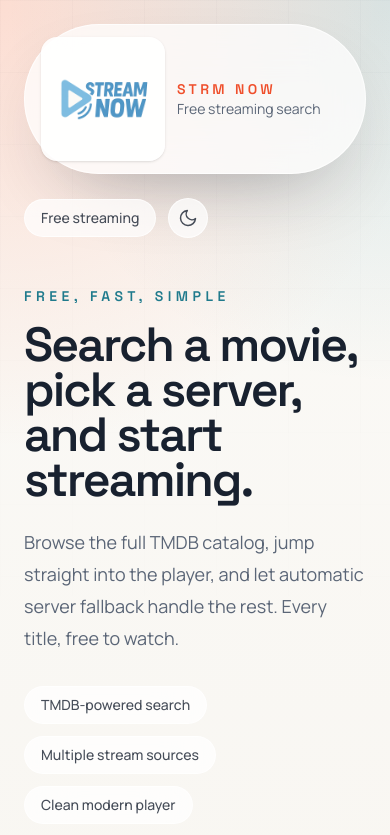
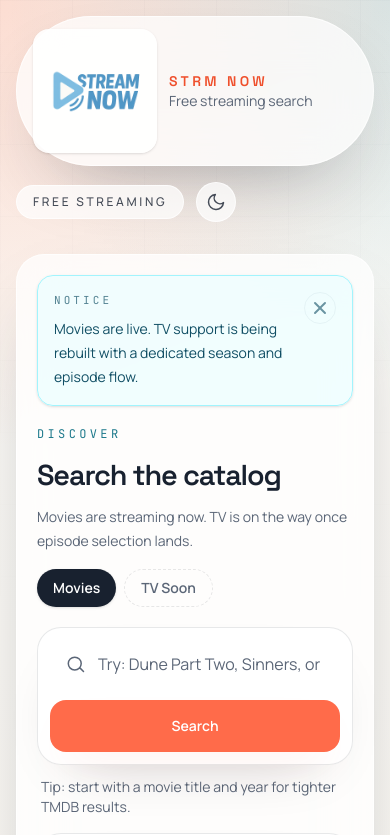
Before and after one commit to justinmaks/strm-next, a Next.js app: page / in a window 390 px wide. Shown: the top 835 px of the page. Built offline with nearby package versions, Linux system fonts and the light colour scheme.

Commit message:
mobile-nginx

```diff
--- a/app/components/MediaResults.tsx
+++ b/app/components/MediaResults.tsx
@@ -34,16 +34,16 @@ export const MediaResults: React.FC<MediaResultsProps> = ({
 
   if (isLoading) {
     return (
-      <div className="grid grid-cols-1 gap-5 sm:grid-cols-2 xl:grid-cols-3">
+      <div className="grid grid-cols-2 gap-3 sm:gap-5 xl:grid-cols-3">
         {Array.from({ length: 3 }).map((_, index) => (
           <div
             key={index}
-            className="surface-card-strong overflow-hidden rounded-[1.75rem] p-4"
+            className="surface-card-strong overflow-hidden rounded-[1.25rem] p-3 sm:rounded-[1.75rem] sm:p-4"
           >
             <div className="aspect-[2/3] animate-pulse rounded-[1.25rem] bg-skeleton" />
-            <div className="mt-4 h-5 w-2/3 animate-pulse rounded-full bg-skeleton" />
-            <div className="mt-3 h-4 w-1/3 animate-pulse rounded-full bg-skeleton" />
-            <div className="mt-4 space-y-2">
+            <div className="mt-3 h-4 w-3/4 animate-pulse rounded-full bg-skeleton sm:mt-4 sm:h-5 sm:w-2/3" />
+            <div className="mt-2 h-3 w-1/2 animate-pulse rounded-full bg-skeleton sm:mt-3 sm:h-4 sm:w-1/3" />
+            <div className="mt-3 space-y-2 sm:mt-4">
               <div className="h-3 animate-pulse rounded-full bg-skeleton" />
               <div className="h-3 animate-pulse rounded-full bg-skeleton" />
               <div className="h-3 w-4/5 animate-pulse rounded-full bg-skeleton" />
@@ -56,8 +56,8 @@ export const MediaResults: React.FC<MediaResultsProps> = ({
 
   if (!query) {
     return (
-      <div className="surface-card-strong rounded-[1.75rem] px-6 py-8 text-center">
-        <p className="font-display text-2xl font-semibold tracking-[-0.03em] text-foreground">
+      <div className="surface-card-strong rounded-[1.5rem] px-5 py-7 text-center sm:rounded-[1.75rem] sm:px-6 sm:py-8">
+        <p className="font-display text-xl font-semibold tracking-[-0.03em] text-foreground sm:text-2xl">
           Start with a movie title
         </p>
         <p className="mt-3 text-sm leading-6 text-muted">
@@ -69,8 +69,8 @@ export const MediaResults: React.FC<MediaResultsProps> = ({
 
   if (results.length === 0) {
     return (
-      <div className="surface-card-strong rounded-[1.75rem] px-6 py-8 text-center">
-        <p className="font-display text-2xl font-semibold tracking-[-0.03em] text-foreground">
+      <div className="surface-card-strong rounded-[1.5rem] px-5 py-7 text-center sm:rounded-[1.75rem] sm:px-6 sm:py-8">
+        <p className="font-display text-xl font-semibold tracking-[-0.03em] text-foreground sm:text-2xl">
           No matches for “{query}”
         </p>
         <p className="mt-3 text-sm leading-6 text-muted">
@@ -81,34 +81,34 @@ export const MediaResults: React.FC<MediaResultsProps> = ({
   }
 
   return (
-    <div className="space-y-5">
+    <div className="space-y-4 sm:space-y-5">
       <div className="flex flex-col gap-2 sm:flex-row sm:items-end sm:justify-between">
         <div>
           <p className="font-mono text-xs uppercase tracking-[0.28em] text-accent-cool">
             Results
           </p>
-          <h3 className="mt-2 font-display text-3xl font-semibold tracking-[-0.04em] text-foreground">
+          <h3 className="mt-2 font-display text-[1.8rem] font-semibold tracking-[-0.04em] text-foreground sm:text-3xl">
             {results.length} match{results.length === 1 ? '' : 'es'} for “{query}”
           </h3>
         </div>
         <p className="text-sm text-muted">Tap a card to open the player.</p>
       </div>
 
-      <div className="grid grid-cols-1 gap-5 sm:grid-cols-2 xl:grid-cols-3">
-      {results.map((item) => (
+      <div className="grid grid-cols-2 gap-3 sm:gap-5 xl:grid-cols-3">
+        {results.map((item) => (
           <button
-          key={item.id}
+            key={item.id}
             type="button"
-          onClick={() => handleItemClick(item.id)}
-            className="surface-card-strong group overflow-hidden rounded-[1.75rem] text-left transition duration-300 hover:-translate-y-1.5 hover:shadow-[0_28px_80px_-44px_rgba(24,33,47,0.55)]"
-        >
+            onClick={() => handleItemClick(item.id)}
+            className="surface-card-strong group overflow-hidden rounded-[1.25rem] text-left transition duration-300 hover:-translate-y-1.5 hover:shadow-[0_28px_80px_-44px_rgba(24,33,47,0.55)] sm:rounded-[1.75rem]"
+          >
             <div className="relative aspect-[2/3] overflow-hidden">
               {item.poster_path ? (
                 <Image
                   src={`https://image.tmdb.org/t/p/w500${item.poster_path}`}
                   alt={item.title}
                   fill
-                  sizes="(min-width: 1280px) 24rem, (min-width: 640px) 50vw, 100vw"
+                  sizes="(min-width: 1280px) 24rem, (min-width: 640px) 50vw, 50vw"
                   className="object-cover transition duration-500 group-hover:scale-[1.04]"
                 />
               ) : (
@@ -119,13 +119,13 @@ export const MediaResults: React.FC<MediaResultsProps> = ({
                 </div>
               )}
 
-              <div className="absolute inset-x-0 bottom-0 bg-gradient-to-t from-slate-950/85 via-slate-950/20 to-transparent p-4">
+              <div className="absolute inset-x-0 bottom-0 bg-gradient-to-t from-slate-950/85 via-slate-950/20 to-transparent p-3 sm:p-4">
                 <div className="flex items-center justify-between gap-3">
-                  <span className="rounded-full bg-white/14 px-3 py-1 font-mono text-[11px] uppercase tracking-[0.2em] text-white/90 backdrop-blur">
+                  <span className="rounded-full bg-white/14 px-2.5 py-1 font-mono text-[10px] uppercase tracking-[0.16em] text-white/90 backdrop-blur sm:px-3 sm:text-[11px] sm:tracking-[0.2em]">
                     {item.release_date?.split('-')[0] || 'Unknown year'}
                   </span>
                   {item.vote_average > 0 ? (
-                    <span className="rounded-full bg-white/14 px-3 py-1 text-xs font-semibold text-white/95 backdrop-blur">
+                    <span className="rounded-full bg-white/14 px-2.5 py-1 text-[11px] font-semibold text-white/95 backdrop-blur sm:px-3 sm:text-xs">
                       {item.vote_average.toFixed(1)} / 10
                     </span>
                   ) : null}
@@ -133,16 +133,16 @@ export const MediaResults: React.FC<MediaResultsProps> = ({
               </div>
             </div>
 
-            <div className="p-5">
-              <h4 className="font-display text-2xl font-semibold tracking-[-0.04em] text-foreground">
+            <div className="p-3.5 sm:p-5">
+              <h4 className="font-display text-lg font-semibold tracking-[-0.04em] text-foreground sm:text-2xl">
                 {item.title}
               </h4>
-              <p className="mt-3 line-clamp-3 text-sm leading-6 text-muted">
+              <p className="mt-2 line-clamp-2 text-xs leading-5 text-muted sm:mt-3 sm:line-clamp-3 sm:text-sm sm:leading-6">
                 {item.overview || 'No synopsis available for this title yet.'}
               </p>
             </div>
           </button>
-      ))}
+        ))}
       </div>
     </div>
   );
--- a/app/components/MediaSearch.tsx
+++ b/app/components/MediaSearch.tsx
@@ -49,13 +49,13 @@ export const MediaSearch: React.FC = () => {
   };
 
   return (
-    <section className="space-y-6">
+    <section className="space-y-5 sm:space-y-6">
       <div className="flex flex-col gap-4 sm:flex-row sm:items-end sm:justify-between">
         <div>
           <p className="font-mono text-xs uppercase tracking-[0.28em] text-accent-cool">
             Discover
           </p>
-          <h2 className="mt-3 font-display text-3xl font-semibold tracking-[-0.04em] text-foreground">
+          <h2 className="mt-3 font-display text-[1.8rem] font-semibold tracking-[-0.04em] text-foreground sm:text-3xl">
             Search the catalog
           </h2>
           <p className="mt-2 max-w-2xl text-sm leading-6 text-muted">
--- a/app/components/SearchBar.tsx
+++ b/app/components/SearchBar.tsx
@@ -28,9 +28,9 @@ export const SearchBar: React.FC<SearchBarProps> = ({
   };
 
   return (
-    <form onSubmit={handleSubmit} className="max-w-3xl">
-      <div className="surface-card-strong flex flex-col gap-3 rounded-[1.75rem] p-3 sm:flex-row sm:items-center">
-        <div className="flex min-w-0 flex-1 items-center gap-3 rounded-[1.2rem] bg-surface-input px-4 py-3">
+    <form onSubmit={handleSubmit} className="max-w-none sm:max-w-3xl">
+      <div className="surface-card-strong flex flex-col gap-3 rounded-[1.5rem] p-3 sm:flex-row sm:items-center sm:rounded-[1.75rem]">
+        <div className="flex min-w-0 flex-1 items-center gap-3 rounded-[1rem] bg-surface-input px-4 py-3 sm:rounded-[1.2rem]">
           <svg
             aria-hidden="true"
             viewBox="0 0 24 24"
@@ -58,7 +58,7 @@ export const SearchBar: React.FC<SearchBarProps> = ({
         <button
           type="submit"
           disabled={disabled || isLoading}
-          className="inline-flex h-14 items-center justify-center rounded-[1.2rem] bg-accent px-6 text-sm font-semibold text-white shadow-[0_18px_40px_-20px_var(--glow)] transition hover:bg-accent-strong disabled:cursor-not-allowed disabled:opacity-60 sm:min-w-36"
+          className="inline-flex h-[3.25rem] w-full items-center justify-center rounded-[1rem] bg-accent px-6 text-sm font-semibold text-white shadow-[0_18px_40px_-20px_var(--glow)] transition hover:bg-accent-strong disabled:cursor-not-allowed disabled:opacity-60 sm:h-14 sm:w-auto sm:min-w-36 sm:rounded-[1.2rem]"
         >
           {isLoading ? 'Searching...' : 'Search'}
         </button>
--- a/app/page.tsx
+++ b/app/page.tsx
@@ -29,8 +29,8 @@ export default function Home() {
 
   return (
     <main className="relative overflow-hidden">
-      <section className="mx-auto flex min-h-screen w-full max-w-7xl flex-col px-6 pb-20 pt-6 sm:px-8 lg:px-10">
-        <header className="mb-12 flex flex-col gap-6 sm:flex-row sm:items-center sm:justify-between">
+      <section className="mx-auto flex min-h-screen w-full max-w-7xl flex-col px-4 pb-16 pt-4 sm:px-8 sm:pb-20 sm:pt-6 lg:px-10">
+        <header className="mb-8 flex flex-col gap-4 sm:mb-12 sm:flex-row sm:items-center sm:justify-between sm:gap-6">
           <div className="surface-card inline-flex items-center gap-3 rounded-full px-4 py-3">
             <div className="rounded-2xl bg-surface-strong p-2 shadow-sm">
               <Image
@@ -49,41 +49,41 @@ export default function Home() {
             </div>
           </div>
 
-          <div className="flex items-center gap-3">
-            <div className="surface-card rounded-full px-4 py-2 text-sm font-medium text-foreground/80">
+          <div className="flex flex-wrap items-center gap-3">
+            <div className="surface-card rounded-full px-4 py-2 text-xs font-medium uppercase tracking-[0.22em] text-foreground/80 sm:text-sm sm:normal-case sm:tracking-normal">
               Free streaming
             </div>
             <ThemeToggle />
           </div>
         </header>
 
-        <div className="grid gap-10 lg:grid-cols-[1.04fr_0.96fr] lg:items-start">
-          <div className="flex flex-col justify-center">
+        <div className="grid gap-8 lg:grid-cols-[1.04fr_0.96fr] lg:items-start lg:gap-10">
+          <div className="order-2 flex flex-col justify-center lg:order-1">
             <p className="mb-4 font-display text-sm font-semibold uppercase tracking-[0.32em] text-accent-cool">
               Free, fast, simple
             </p>
-            <h1 className="max-w-3xl font-display text-5xl font-semibold leading-[0.94] tracking-[-0.04em] text-foreground sm:text-6xl lg:text-7xl">
+            <h1 className="max-w-3xl font-display text-4xl font-semibold leading-[0.94] tracking-[-0.04em] text-foreground sm:text-6xl lg:text-7xl">
               Search a movie, pick a server, and start streaming.
             </h1>
-            <p className="mt-6 max-w-2xl text-lg leading-8 text-muted sm:text-xl">
+            <p className="mt-5 max-w-2xl text-base leading-7 text-muted sm:mt-6 sm:text-xl sm:leading-8">
               Browse the full TMDB catalog, jump straight into the player, and let automatic server fallback handle the
               rest. Every title, free to watch.
             </p>
 
-            <div className="mt-8 flex flex-wrap gap-3">
-              <div className="surface-card rounded-full px-4 py-2 text-sm font-medium text-foreground/80">
+            <div className="mt-6 flex flex-wrap gap-2 sm:mt-8 sm:gap-3">
+              <div className="surface-card rounded-full px-4 py-2 text-xs font-medium uppercase tracking-[0.22em] text-foreground/80 sm:text-sm sm:normal-case sm:tracking-normal">
                 TMDB-powered search
               </div>
-              <div className="surface-card rounded-full px-4 py-2 text-sm font-medium text-foreground/80">
+              <div className="surface-card rounded-full px-4 py-2 text-xs font-medium uppercase tracking-[0.22em] text-foreground/80 sm:text-sm sm:normal-case sm:tracking-normal">
                 Multiple stream sources
               </div>
-              <div className="surface-card rounded-full px-4 py-2 text-sm font-medium text-foreground/80">
+              <div className="surface-card rounded-full px-4 py-2 text-xs font-medium uppercase tracking-[0.22em] text-foreground/80 sm:text-sm sm:normal-case sm:tracking-normal">
                 Clean modern player
               </div>
             </div>
           </div>
 
-          <div className="surface-card rounded-[2rem] p-6 sm:p-7">
+          <div className="order-1 surface-card rounded-[1.75rem] p-5 sm:rounded-[2rem] sm:p-7 lg:order-2">
             <Announcements announcements={activeAnnouncements} />
             <div className="mt-5">
               <MediaSearch />
@@ -91,7 +91,7 @@ export default function Home() {
           </div>
         </div>
 
-        <div className="mt-14 grid gap-4 md:grid-cols-3">
+        <div className="mt-12 grid gap-4 md:mt-14 md:grid-cols-3">
           {highlights.map((item, index) => (
             <article
               key={item.title}
```
Also changed, not shown: 1 other file (tests, documents, lock files or other folders). Lines whose indentation alone changed are shown as unchanged.
